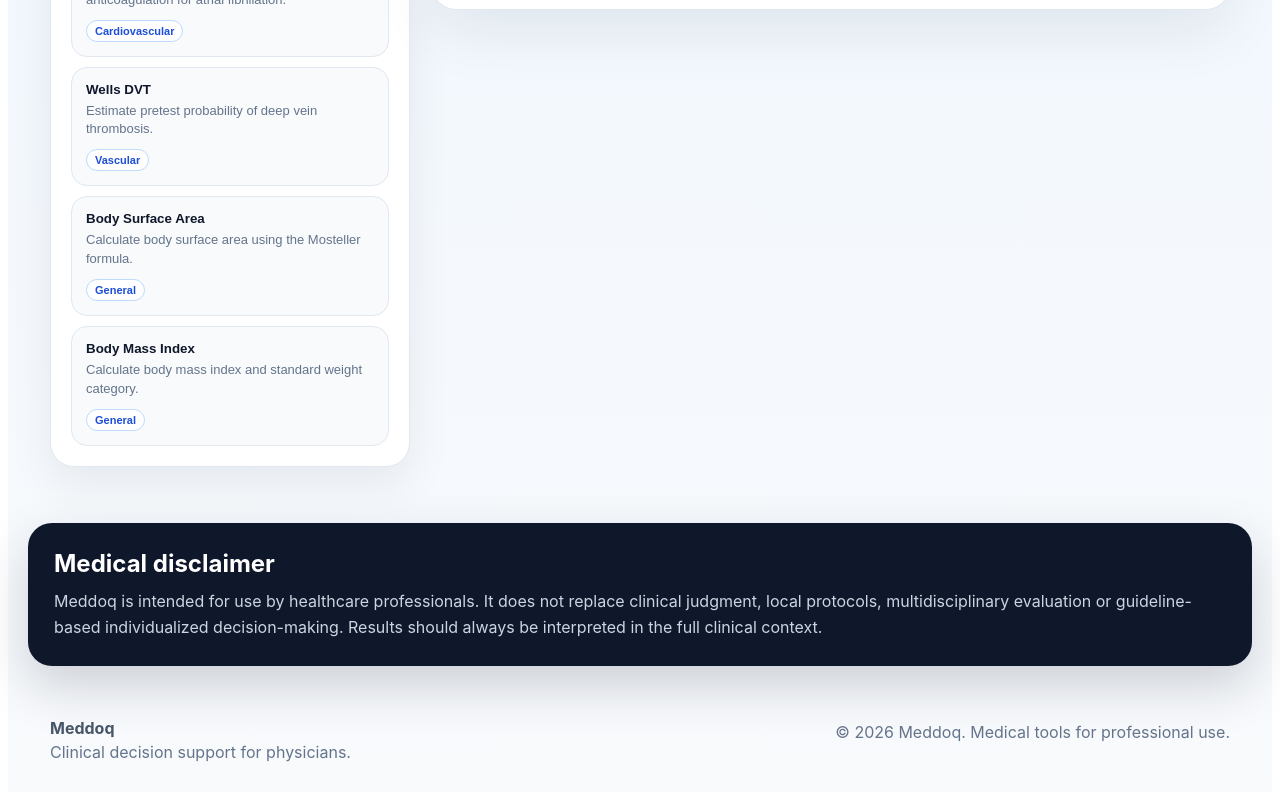
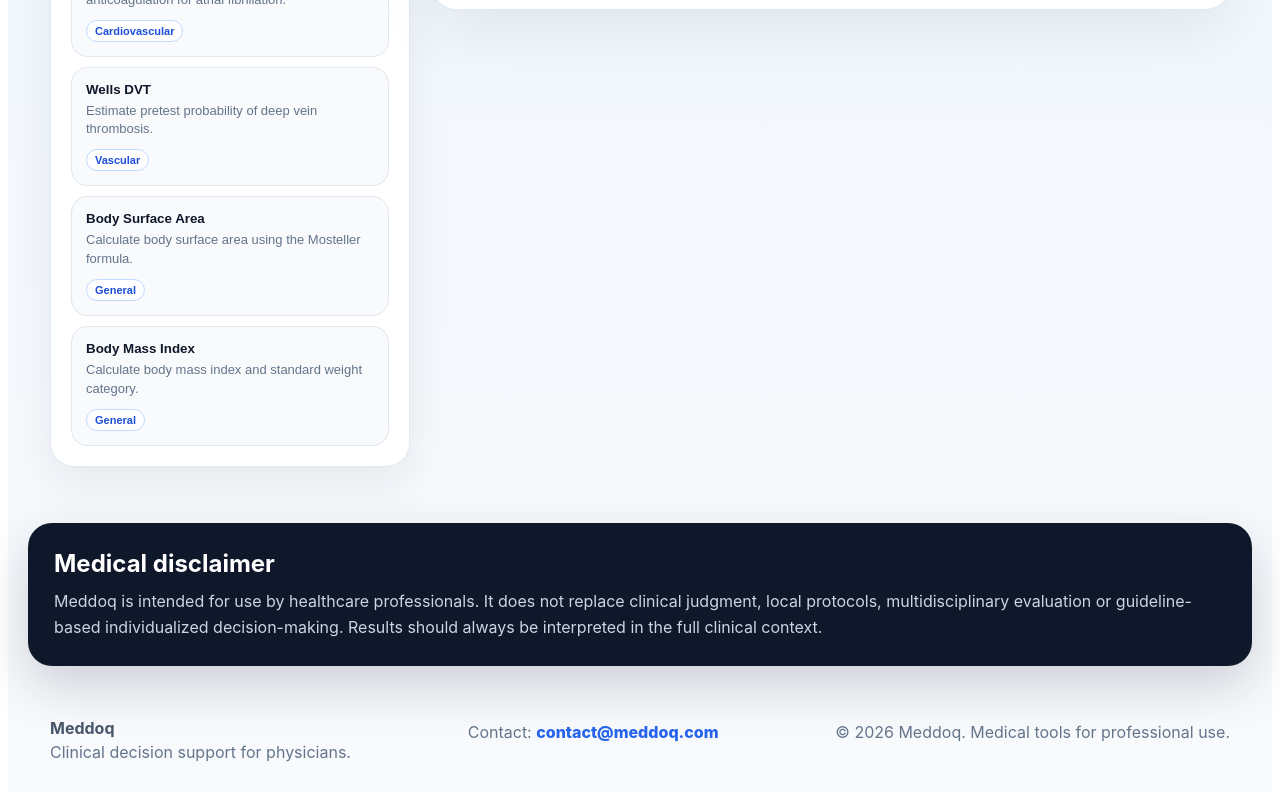
Before and after one commit to brsbyrm/meddoq, a Next.js app: page / in a window 1280 px wide. Shown: the part 1748-2548 px from the top of the page. Built offline with nearby package versions, Linux system fonts and the light colour scheme.

Commit message:
Add contact email to footer

```diff
--- a/app/page.js
+++ b/app/page.js
@@ -216,6 +216,13 @@ export default function Home() {
           <strong>Meddoq</strong>
           <p style={styles.footerText}>Clinical decision support for physicians.</p>
         </div>
+        <div style={styles.footerText}>
+          Contact:{" "}
+          <a href="mailto:contact@meddoq.com" style={styles.footerLink}>
+            contact@meddoq.com
+          </a>
+        </div>
+
         <div style={styles.footerText}>
           © {new Date().getFullYear()} Meddoq. Medical tools for professional use.
         </div>
@@ -1337,4 +1344,9 @@ const styles = {
     margin: "4px 0 0",
     color: "#64748b",
   },
+  footerLink: {
+    color: "#2563eb",
+    fontWeight: 800,
+    textDecoration: "none",
+  },
 };
```
